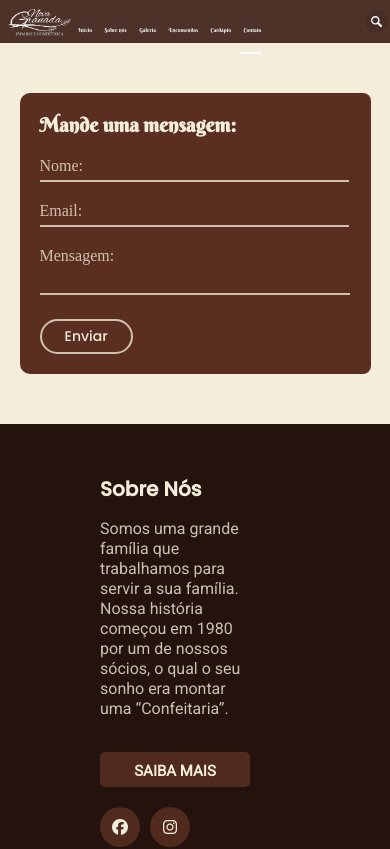
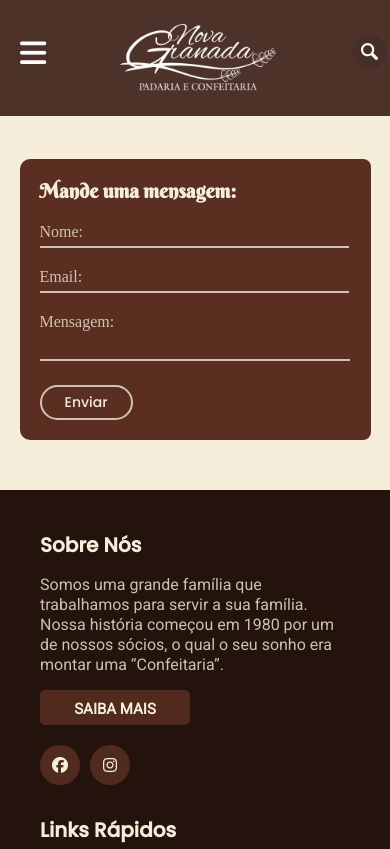
Before and after one commit to Soouzafeh/Padaria-Nova-Granada, a plain HTML site: page contato.html in a window 390 px wide. Shown: the top 849 px of the page. Drawn offline with Linux system fonts and the light colour scheme.

Commit message:
responsividade de contato resolvida

```diff
--- a/config_contato.css
+++ b/config_contato.css
@@ -491,4 +491,163 @@ footer {
    .contato {
       display: none;
    }
+
+   .search-txt, .op, .op1 {
+      font-size: 1.6vw;
+   }
+
+   .menu {
+      margin-right: 32.5vw;
+   }
+
+   .op, .op1 {
+      padding: 4.5px;
+   }
+
+   .op:after, .op1:after {
+      bottom: 2px;
+   }
+
+   .search-box {
+      margin-top: 25px;
+   }
+
+   footer {
+      padding: 40px;
+   }
+
+   .container_footer {
+      flex-direction: column;
+   }
+
+   .container_footer, .sn_footer, .links_rapidos_footer, .contatos_footer {
+      width: 100%;
+   }
+
+   .contatos_footer {
+      margin-top: 20px;
+   }
+
+   .contatos_footer {
+      margin-left: 0;
+   }
+
+   .links_rapidos_footer {
+      padding-left: 0;
+      margin-top: 30px;
+   }
  }
+
+ @media only screen and (max-width:650px) {
+   body {
+      height: 100vh;
+      display: flex;
+      flex-direction: column;
+      background-color: #f3edda;
+   }
+
+   .container {
+      margin-top: 17%;
+   }
+
+   .header {
+      flex-direction: row;
+      display: flex;
+      height: max-content;
+      padding-top: 15px;
+      width: 100%;
+      background-color: #4d322a;
+      position: fixed;
+      z-index: 10;
+   }
+
+   .checkbtn {
+      display: block;
+      flex: 0%;
+      margin-top: 6vw;
+   }
+
+   .fas.fa-bars {
+      float: left;
+      margin-left: 20px;
+   }
+
+   .logo {
+      flex: 43%;
+   }
+
+   .logo img {
+      width: 40vw;
+      padding-bottom: 20px;
+      margin-left: 30%;
+   }
+
+   .search-button img {
+      width: 4.392386530014641vw;
+      height: 4.392386530014641vw;
+   }
+
+   .search-box {
+      right:  0.8784773060029283vw;
+      margin-top: 5vw;
+      height: 6.588579795021962vw;
+      padding: 1.0980966325036603vw;
+      border-radius: 4.392386530014641vw;
+   }
+
+   .search-txt {
+      padding: 0;
+      font-size: 2.0999999999999996vw;
+      line-height: 4.392386530014641vw; /*tamanho da linha*/
+      width: 0px;
+   }
+
+   .search-button {
+      width: 6.588579795021962vw;
+      height: 6.588579795021962vw;
+      border-radius: 50%;
+
+   }
+
+   .search-box:hover > .search-txt {
+      width: 0;
+      padding: 0;
+   }
+
+
+     .menu {
+        position: fixed;
+        width: 100%;
+        height: 90%;
+        background: rgb(222, 184, 135);
+        top: 30vw;
+        left: -100%;
+        text-align: center;
+        transition: all .5s;
+        z-index:1;
+     }
+
+     .op, .op1 {
+        display: block;
+        font-size: 20px;
+        margin-top: 4.716981132075472vh;
+        padding-bottom: 3.930817610062893vh;
+        justify-content: center;
+     }
+
+     .op1 {
+        background-color: rgb(201, 161, 110);
+     }
+
+     #check:checked ~ .menu {
+        left: 0;
+     }
+
+     .op:after, .op1:after {
+        height: 0px;
+     }
+
+     .op:hover, .op1:hover {
+        background-color: rgb(201, 161, 110);
+     }
+ }
--- a/contato.html
+++ b/contato.html
@@ -84,7 +84,7 @@
         <div class="container_footer">
             <div class="sn_footer">
                 <h4>Sobre Nós</h4>
-                <p>Somos uma grande família que trabalhamos para servir a sua família. Nossa história começou em 1980 por um de nossos sócios, o qual o seu sonho era montar uma “Confeitaria”.</p><br><a href="sobre.html"><button type="button" class="btn">SAIBA MAIS</button></a>
+                <p>Somos uma grande família que trabalhamos para servir a sua família. Nossa história começou em 1980 por um de nossos sócios, o qual o seu sonho era montar uma “Confeitaria”.<br><a href="sobre.html"><button type="button" class="btn">SAIBA MAIS</button></a></p>
                 <ul class="redes">
                     <li><a href="https://www.facebook.com/panificadoranovagranada"><i class="fab fa-facebook"></i></a></li>
                     <li><a href="https://www.instagram.com/padarianovagranada/"><i class="fab fa-instagram"></i></a></li>
```
